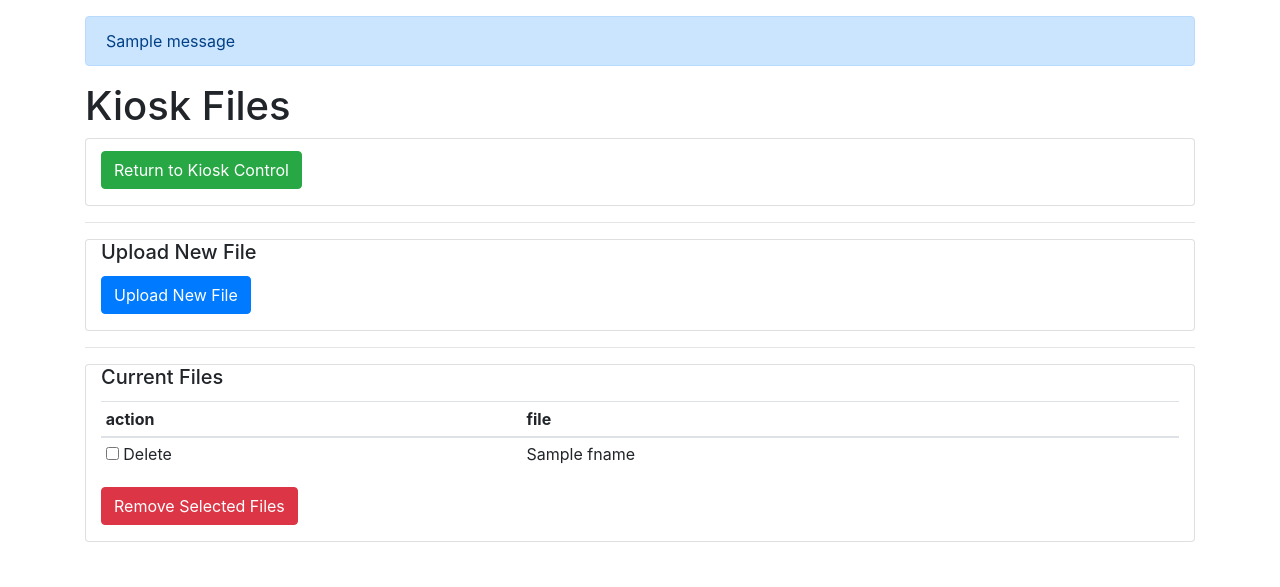
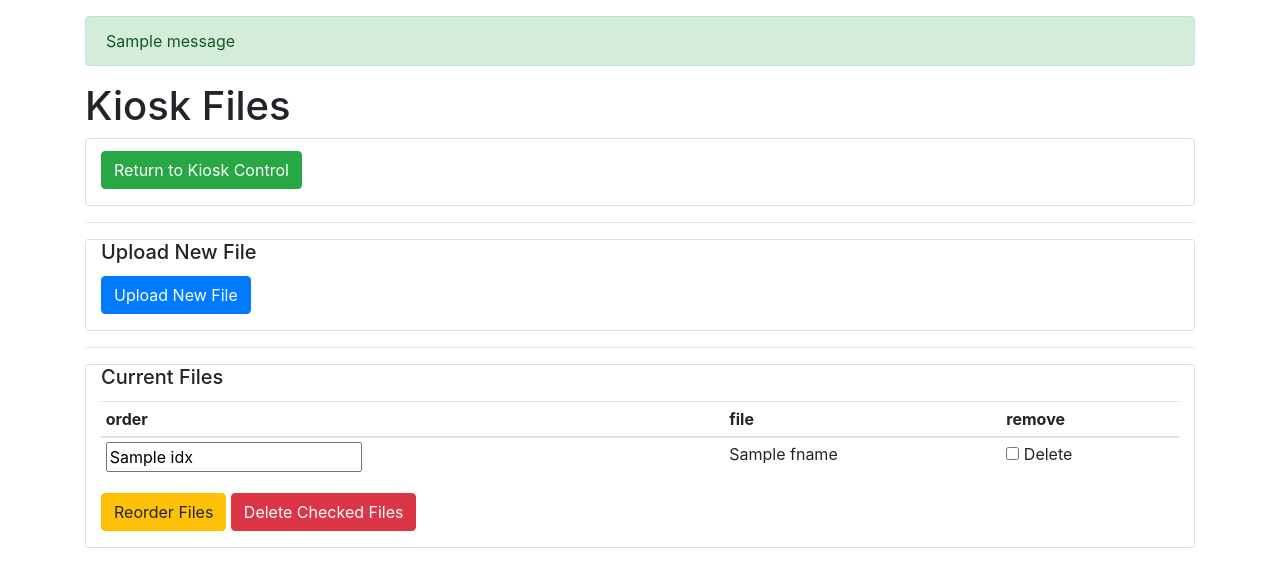
Before and after one commit to jefmud/chem_kiosk, a Flask app: template kiosk_media/templates/files.html in a window 1280 px wide. Shown: the top 587 px of the page. Run offline with Flask 2, Linux system fonts and the light colour scheme; the template is opened without the code that fills it: most values are stand-ins (such as "Sample title", 1, 10 or a date in 2020); one stand-in notice (Sample message) is shown; some libraries are stand-ins or nearby versions.

```diff
--- a/kiosk_media/templates/files.html
+++ b/kiosk_media/templates/files.html
@@ -34,14 +34,19 @@
             <form action="{{url_for('file_delete')}}" method="POST">
                 <table class="table table-sm">
                     <thead>
-                        <tr><th>action</th><th>file</th></tr>
+                        <tr><th>order</th><th>file</th><th>remove</th></tr>
                     </thead>
-                    {% for fname in file_list %}
-                        <tr><td><input type="checkbox" name="{{fname}}"> Delete</td><td>{{fname}}</td></tr>
+                    {% for idx, fname in file_list %}
+                        <tr>
+                            <td><input type="text" name="@{{fname}}" value="{{idx}}"></td>
+                            <td>{{fname}}</td>
+                            <td><input type="checkbox" name="{{fname}}"> Delete</td>
+                        </tr>
                     {% endfor %}
                 </table>
                 <div class="form-group">
-                    <button class="btn btn-danger" type="submit">Remove Selected Files</button>
+                    <button class="btn btn-warning" type="submit" name="command" value="reorder">Reorder Files</button>
+                    <button class="btn btn-danger" type="submit" name="command" value="delete">Delete Checked Files</button>
                 </div>
             </form>
         </div>
--- a/kiosk_media/templates/layout.html
+++ b/kiosk_media/templates/layout.html
@@ -6,11 +6,11 @@
 </head>
 <body>
     <div class="container">
-        {% with messages = get_flashed_messages() %}
+        {% with messages = get_flashed_messages(with_categories=True) %}
             {% if messages %}
                 <p></p>
-                {% for message in messages %}
-                <div class="alert alert-primary" role="alert">
+                {% for category, message in messages %}
+                <div class="alert alert-{{category}}" role="alert">
                     {{ message }}
                 </div>
                 {% endfor %}
```
